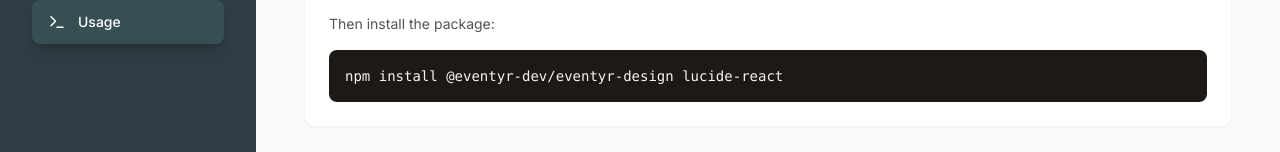
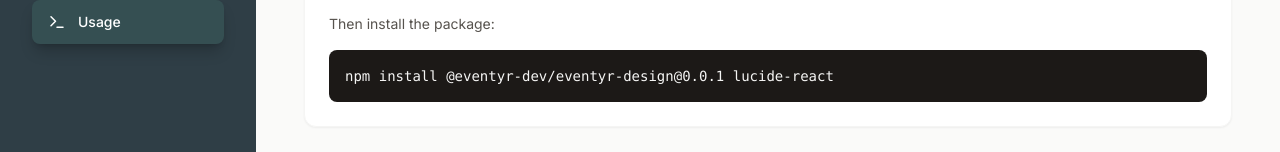
Before and after one commit to eventyr-dev/eventyr-design, a React (Vite) app: page / in a window 1280 px wide. Both pictures are taken after a click on the button "Usage". Shown: the part 324-476 px from the top of the page. Built offline with nearby package versions, Linux system fonts and the light colour scheme.

Commit message:
update to correct version

```diff
--- a/App.tsx
+++ b/App.tsx
@@ -344,7 +344,7 @@ export default function App() {
                       Then install the package:
                     </p>
                     <div className="bg-stone-900 text-stone-100 p-4 rounded-lg font-mono text-sm overflow-x-auto">
-                      npm install @eventyr-dev/eventyr-design lucide-react
+                      npm install @eventyr-dev/eventyr-design@0.0.1 lucide-react
                     </div>
                   </Card>
 
```
Also changed, not shown: 2 other files (tests, documents, lock files or other folders).
